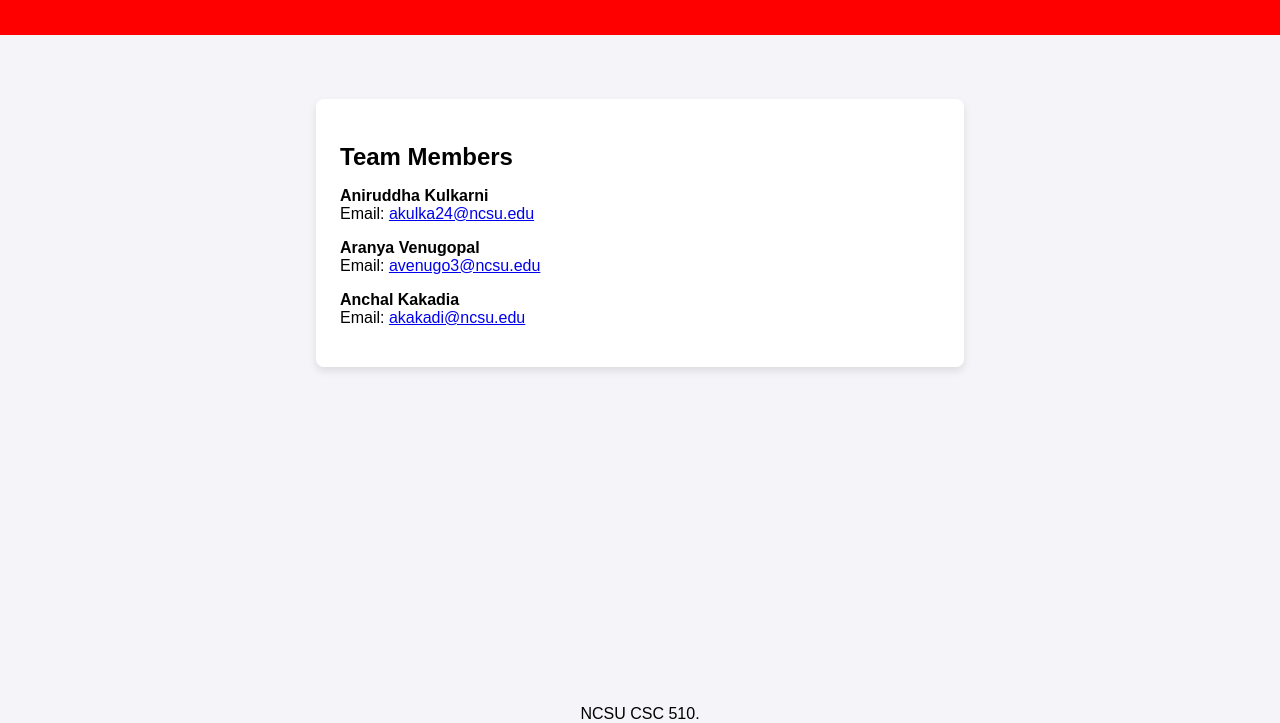
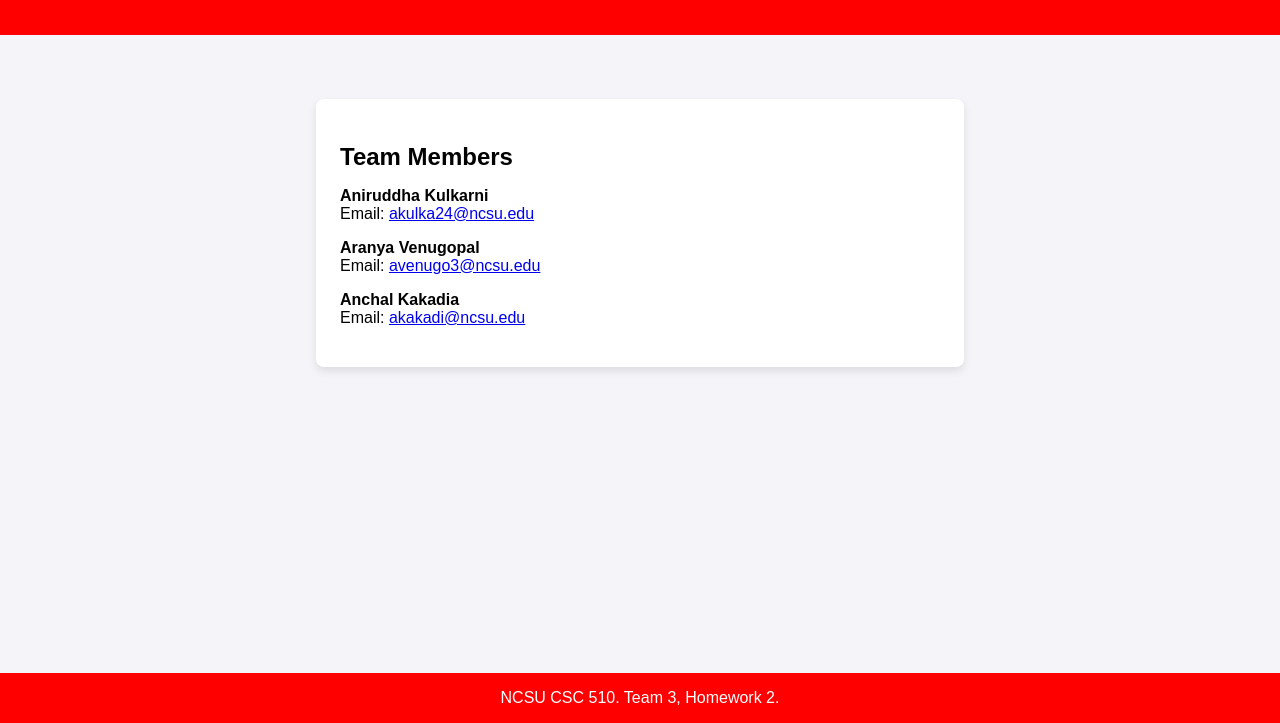
Before and after one commit to ncsu-csc-510/git-homework2, a plain HTML site: page index.html in a window 1280 px wide. Shown: the part 77-800 px from the top of the page. Drawn offline with Linux system fonts and the light colour scheme.

Commit message:
Footer now follows website design style. This fixes #8

```diff
--- a/index.html
+++ b/index.html
@@ -26,6 +26,9 @@
             position: fixed;
             width: 100%;
             bottom: 0;
+            background-color: red;
+            color: white;
+            padding: 1rem 0;
         }
         .team-info {
             margin: 2rem auto;
@@ -66,7 +69,7 @@
         </div>
     </main>
     <footer>
-        NCSU CSC 510.
+        NCSU CSC 510. Team 3, Homework 2.
     </footer>
 </body>
 </html>
```
